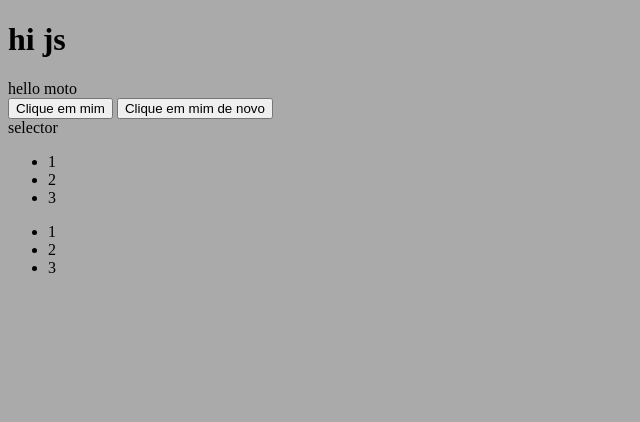
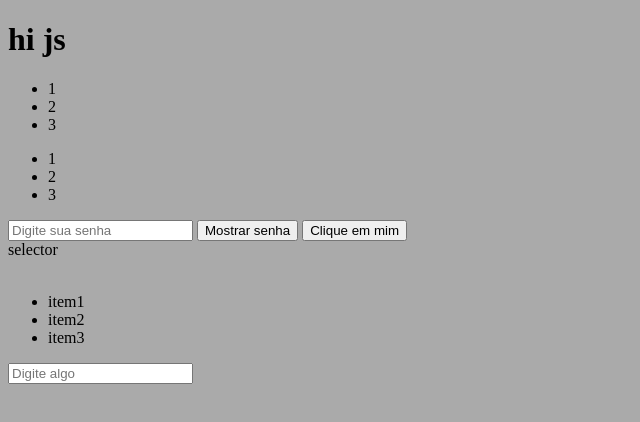
Before and after one commit to johncobain/bweb, a plain HTML site: page javaScript/Módulo 3/DOM.html in a window 1280 px wide. Both pictures are taken after a click on the button "Clique em mim". Shown: the whole page, without its empty margins (0-640 px from the left). Drawn offline with Linux system fonts and the light colour scheme.

Commit message:
Módulo 3

```diff
--- a/javaScript/Módulo 3/DOM.html
+++ b/javaScript/Módulo 3/DOM.html
@@ -10,24 +10,32 @@
     <h1>hi js</h1>
 
     <div id="test">
-        hello moto
+        <ul id="teste1">
+            <li>1</li>
+            <li>2</li>
+            <li>3</li>
+        </ul>
+        <ul id="teste2">
+            <li>1</li>
+            <li>2</li>
+            <li>3</li>
+        </ul>
     </div>
 
-    <button class="botao" onclick="changeBgGrey()">Clique em mim</button>
-    <button class="botao" onclick="changeBgWhite()">Clique em mim de novo</button>
+    <input type="password" class="input" placeholder="Digite sua senha">
+
+    <button class="botao senha" onclick="changeBgWhite()">Mostrar senha</button>
+    <button class="botao clique azul" onclick="changeBgGrey()">Clique em mim</button>
 
     <div id="query" contenteditable>selector</div>
+    <br>
+    <ul class="keytest">
+        <li>item1</li>
+        <li>item2</li>
+        <li>item3</li>
+    </ul>
+    <input class="key" type="text" placeholder="Digite algo">
 
-    <ul id="teste1">
-        <li>1</li>
-        <li>2</li>
-        <li>3</li>
-    </ul>
-    <ul id="teste2">
-        <li>1</li>
-        <li>2</li>
-        <li>3</li>
-    </ul>
     <script src="./DOM.js"></script>
 </body>
 </html>
--- a/javaScript/Módulo 3/DOM.js
+++ b/javaScript/Módulo 3/DOM.js
@@ -15,15 +15,94 @@ console.log(query);
 let teste1 = document.querySelectorAll('#teste1 li');
 console.log(teste1);
 */
+let liCount = 3;
+function changeBgGrey(){
+    document.body.style.backgroundColor = '#aaa';
 
-function changeBgGrey(){
-    document.body.style.backgroundColor = '#aaa'
+    // // const getDiv = document.querySelector('#test');
+    // // const ul = getDiv.querySelector('ul#teste1');
+
+    // // // liCount++;
+    // // // ul.innerHTML += `<li>${liCount}</li>` ;
+
+    // // ul.children[0].append('(alterado)');
+
+    // // let newLi = document.createElement('li');
+    // // newLi.innerText = 'Item adicionado;'
+
+    // // ul.appendChild(newLi);
+
+    // const li = document.querySelector('li');
+    // li.style.backgroundColor = 'black';
+    // li.style.fontSize = '20px';
+
+    // const button = document.querySelector('.clique');
+    // button.classList.add('verde')
+    // button.classList.remove('azul');
+
+    // button.classList.toggle('preto');
+    // console.log(button.classList);
 }
 function changeBgWhite(){
-    document.body.style.backgroundColor = '#fff'
+    document.body.style.backgroundColor = '#fff';
+
+    // const getDiv = document.querySelector('#test');
+    // const ul = getDiv.querySelector('ul#teste2');
+
+    // let newUl = document.createElement('ul');
+    // for(let i = 0; i< 5; i++){
+    //     let newLi = document.createElement('li');
+    //     newLi.innerHTML = 'item add ' + i;
+
+    //     newUl.append(newLi);
+    // }
+
+    // // ul.after(newUl);
+    const button = document.querySelector('.senha')
+    const input = document.querySelector('input');
+
+    // console.log(input.getAttribute('placeholder'));
+    // console.log(input.hasAttribute('placeholder'));
+
+    if(input.getAttribute('type') === 'text'){
+        input.setAttribute('type', 'password');
+        button.innerText = 'Mostrar senha';
+    }else if(input.getAttribute('type') === 'password'){
+        input.setAttribute('type', 'text');
+        button.innerText = 'Ocultar senha';
+    }
 }
 
 let h1 = document.querySelector('h1');
 h1.addEventListener('click', () =>{
     h1.innerHTML += 'You clicked me';
 });
+
+
+
+
+
+
+
+
+function apertou(){
+    console.log('APERTOU');
+}
+
+function segurou(){
+    console.log('SEGUROU');
+}
+
+function soltou(e){
+    console.log(e.code);
+    console.log(e.key);
+    console.log('shift ' + e.shiftKey);
+    console.log('ctrl ' + e.ctrlKey);
+    console.log('alt ' + e.altKey);
+    console.log('----------');
+}
+
+// document.addEventListener('keyup', () => console.log('soltou body'))
+
+const input = document.querySelector('input.key');
+input.addEventListener('keyup', soltou)
```
Also changed, not shown: javaScript/Módulo 3/exercicio.html (added, +22 -0 lines), javaScript/Módulo 3/exercicio.js (added, +12 -0 lines).
